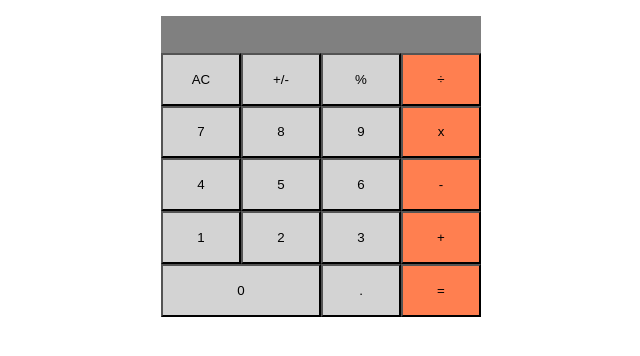
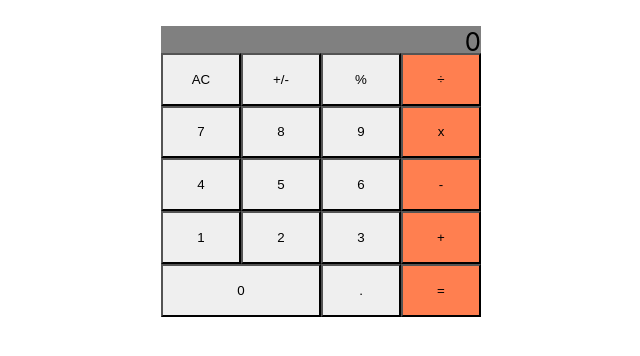
Before and after one commit to Lockless404/magicMath, a React (Create React App) app: page / in a window 1280 px wide. Shown: the top 356 px of the page, without its empty margins (319-959 px from the left). Built offline with nearby package versions, Linux system fonts and the light colour scheme.

Commit message:
Made component pure and corrected linters

```diff
--- a/package.json
+++ b/package.json
@@ -6,6 +6,7 @@
     "@testing-library/jest-dom": "^5.15.1",
     "@testing-library/react": "^11.2.7",
     "@testing-library/user-event": "^12.8.3",
+    "prop-types": "^15.7.2",
     "react": "^17.0.2",
     "react-dom": "^17.0.2",
     "react-scripts": "^4.0.3",
--- a/src/App.css
+++ b/src/App.css
@@ -12,15 +12,20 @@
   grid-template-rows: 16.5% 16.5% 16.5% 16.5% 16.5% 16.5%;
 }
 
-.calcDisplay{
+.calcDisplay {
   background-color: grey;
+  text-align: right;
+  font-size: 1.6rem;
   width: 100%;
-  height: 4rem;
-  grid-row:0 / span 1 ;
+  grid-row: 0 / span 1;
   grid-column: 1 / span 4;
   margin-bottom: 0;
 }
 
-.button0 {
+.button {
+  border-radius: 0;
+}
+
+.O {
   grid-column: 1 / span 2;
 }
--- a/src/App.js
+++ b/src/App.js
@@ -1,5 +1,5 @@
 import './App.css';
-import Calculator from "./components/Calculator.js";
+import Calculator from './components/Calculator';
 
 function App() {
   return (
--- a/src/components/Button.js
+++ b/src/components/Button.js
@@ -1,15 +1,15 @@
-import PropTypes from 'prop-types'
+import PropTypes from 'prop-types';
 
-export const Button = ({ text, color, className }) => {
-  return (
+const Button = ({ text, color, className }) => (
     <>
-      <button className={className} style={{backgroundColor: color}}>{text}</button>
+      <button type='button' className={className} style={ {backgroundColor: color} }>{text}</button>
     </>
-  )
-}
+);
 
 Button.propTypes = {
   text: PropTypes.string.isRequired,
   color: PropTypes.string.isRequired,
-  className: PropTypes.string.isRequired
-}
+  className: PropTypes.string.isRequired,
+};
+
+export default Button;
--- a/src/components/Calculator.js
+++ b/src/components/Calculator.js
@@ -1,31 +1,30 @@
-import React, { Component } from 'react'
-import { Button } from './Button'
+import React, { Component } from 'react';
 
 export default class Calculator extends Component {
   render() {
     return (
       <>
-        <p className='calcDisplay'></p>
-        <Button className='buttonAC' text='AC' color='lightgrey' />
-        <Button className='button+-' text='+/-' color='lightgrey' />
-        <Button className='button%' text='%' color='lightgrey' />
-        <Button className='button/' text='÷' color='coral' />
-        <Button className='button7' text='7' color='lightgrey' />
-        <Button className='button8' text='8' color='lightgrey' />
-        <Button className='button9' text='9' color='lightgrey' />
-        <Button className='buttonx' text='x' color='coral' />
-        <Button className='button4' text='4' color='lightgrey' />
-        <Button className='button5' text='5' color='lightgrey' />
-        <Button className='button6' text='6' color='lightgrey' />
-        <Button className='button-' text='-' color='coral' />
-        <Button className='button1' text='1' color='lightgrey' />
-        <Button className='button2' text='2' color='lightgrey' />
-        <Button className='button3' text='3' color='lightgrey' />
-        <Button className='button+' text='+' color='coral' />
-        <Button className='button0' text='0' color='lightgrey' />
-        <Button className='button.' text='.' color='lightgrey' />
-        <Button className='button=' text='=' color='coral' />
+        <p className="calcDisplay">0</p>
+        <button className="button AC">AC</button>
+        <button className="button +/-">+/-</button>
+        <button className="button %">%</button>
+        <button className="button ÷" style={ {backgroundColor: 'coral'} }>÷</button>
+        <button className="button seven">7</button>
+        <button className="button eight">8</button>
+        <button className="button nine">9</button>
+        <button className="button x" style={ {backgroundColor: 'coral'} }>x</button>
+        <button className="button four">4</button>
+        <button className="button five">5</button>
+        <button className="button six">6</button>
+        <button className="button -" style={ {backgroundColor: 'coral'} }>-</button>
+        <button className="button one">1</button>
+        <button className="button two">2</button>
+        <button className="button three">3</button>
+        <button className="button +" style={ {backgroundColor: 'coral'} }>+</button>
+        <button className="button O">0</button>
+        <button className="button .">.</button>
+        <button className="button =" style={ {backgroundColor: 'coral'} }>=</button>
       </>
-    )
+    );
   }
 }
```
Also changed, not shown: 1 other file (tests, documents, lock files or other folders).
